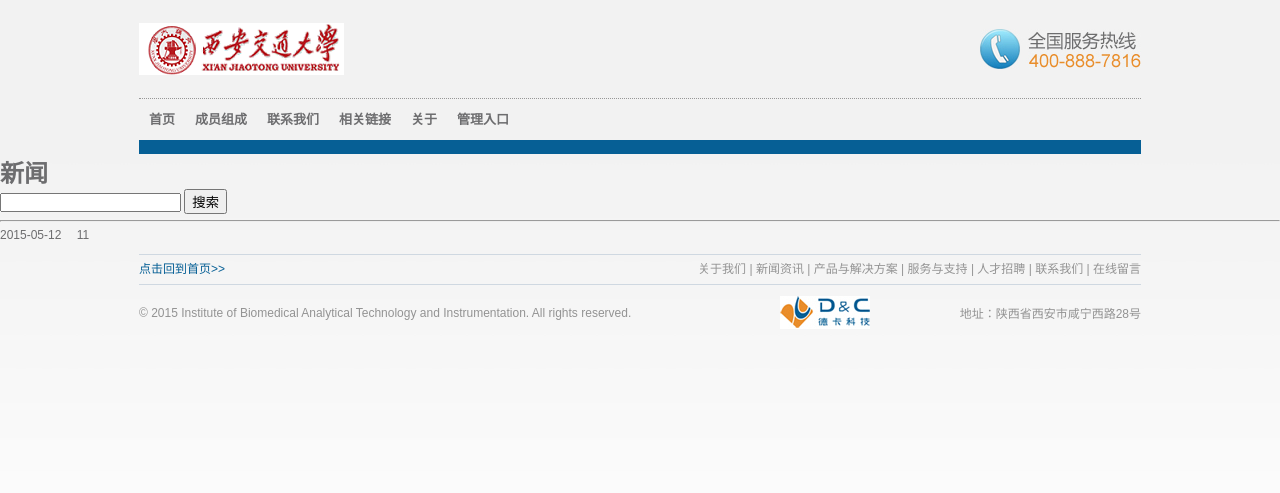
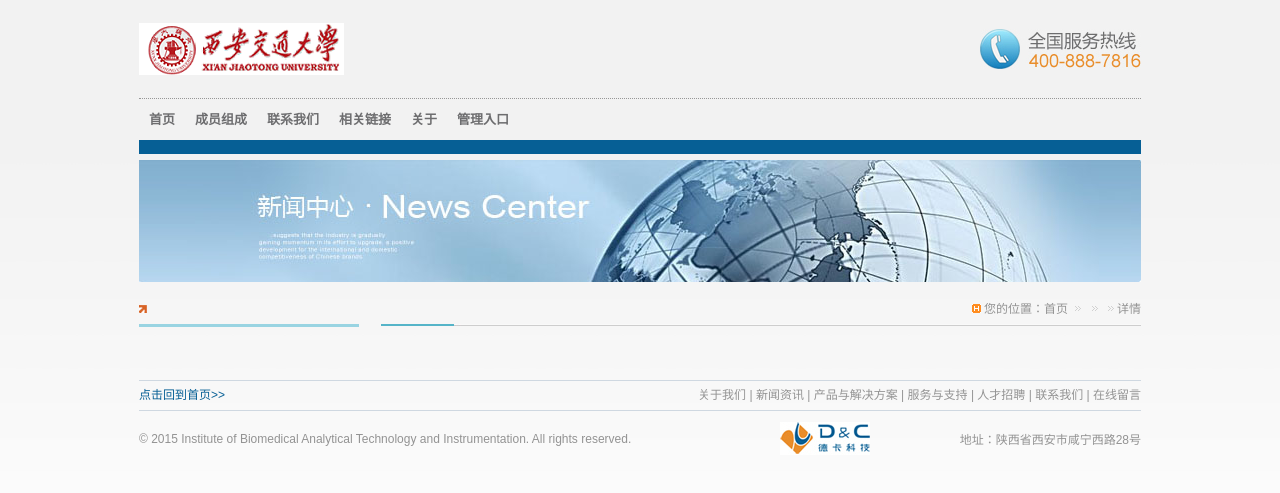
Before and after one commit to whypro/ibati, a Flask app: template ibati/templates/post/post-detail.html in a window 1280 px wide. Shown: the top 493 px of the page. Run offline with Flask 2, Linux system fonts and the light colour scheme; the template is opened without the code that fills it, so the values that code supplies are empty.

Commit message:
Add pagination Modify menu

```diff
--- a/ibati/config.py
+++ b/ibati/config.py
@@ -27,3 +27,5 @@ class Config(object):
 
     # Flask-Uploads
     UPLOADS_DEFAULT_DEST = os.path.realpath('uploads')
+
+    POSTS_PER_PAGE = 10
--- a/ibati/models/account.py
+++ b/ibati/models/account.py
@@ -1,5 +1,6 @@
 # -*- coding: utf-8 -*-
 # from __future__ import unicode_literals
+import hashlib
 from flask.ext.login import UserMixin
 from ibati.extensions import db
 
--- a/ibati/templates/post/post-detail.html
+++ b/ibati/templates/post/post-detail.html
@@ -1,156 +1,61 @@
 {% extends 'base.html' %}
 {% block title %}西安交通大学生物医学分析技术与仪器研究所{% endblock %}
 {% block content %}
+	<div class="banner" style="margin-top:6px"><img src="{{ url_for('static', filename='images/ban6.jpg') }}" width="1002" height="122" /></div>
 
-        <!-- Page Title -->
-		<div class="section section-breadcrumbs">
-			<div class="container">
-				<div class="row">
-					<div class="col-md-12">
-						<h1>新闻</h1>
-					</div>
-				</div>
-			</div>
-		</div>
+    <div class="aboutz">
+        <div class="aboutzleft">
+            <div class="aboutzleftdao">
+                <table width="100%" border="0" cellspacing="0" cellpadding="0" height="30">
+                    <tr>
+                        <td width="6%"><img src="{{ url_for('static', filename='images/li.jpg') }}" width="8" height="8" /></td>
+                        <td width="94%">{{ category.cname }} <font class="wen3">{{ category.name.capitalize() }}</font></td>
+                    </tr>
+                </table>
+            </div>
+            <div class="aboutzleftmeun">
+                <ul>
+                    {% for label in category.labels %}
+                        <li{% if label_active == label.name %} class="active"{% endif %}><a title="{{ label.name }}" href="{{ url_for('post.index', category=category.name, label=label.name) }}">{{ label.cname }}</a></li>
+                    {% endfor %}
+                </ul>
+            </div>
+        </div>
+        <!--left-->
+        <div class="aboutrig">
+            <div class="aboutrigdao">
+                <table width="100%" border="0" cellspacing="0" cellpadding="0">
+                    <tr>
+                        <td width="2%">
+                            {% if label %}
+                            <img src="{{ url_for('static', filename='images/li2.jpg') }}" width="11" height="11" />
+                            {% endif %}
+                        </td>
+                        <td width="36%">
+                            {% if label %}
+                            <font class="wen4">{{ label.cname }}</font>
+                            {% endif %}
+                        </td>
+                        <td width="62%" align="right">
+                            <div align="right" class="wz004">
+                                <img src="{{ url_for('static', filename='images/index_21.jpg') }}" /> 您的位置：<a href="{{ url_for('home.index') }}">首页</a>
+                                <img src="{{ url_for('static', filename='images/jiao.gif') }}" /><a href="{{ url_for('post.index', category=category.name) }}">{{ post.category.cname }}</a>
+                                <img src="{{ url_for('static', filename='images/jiao.gif') }}" /><a href="{{ url_for('post.index', category=category.name, label=post.label.name) }}">{{ post.label.cname }}</a>
+                                <img src="{{ url_for('static', filename='images/jiao.gif') }}" />详情
+                            </div>
+                       </td>
+                    </tr>
+                </table>
+            </div>
+            <div class="left"><img src="{{ url_for('static', filename='images/rigxian.jpg') }}" /></div>
+            <div class="aboutrignei">
+            	<h4 style="text-align: center; line-height:40px; color:#dd2d20; font-size:20px">{{ post.title }}</h4>
+            	<div style="text-align: right;"><span>{{ post.create_date.strftime('%Y-%m-%d') }}</span></div>
+            	<div>
+            		{{ post.content|safe }}
+            	</div>
+        	</div>
+    	</div>
+    	<div class="both"></div>
 
-        <div class="section">
-	    	<div class="container">
-				<div class="row">
-					<!-- Sidebar -->
-					<div class="col-sm-3 blog-sidebar">
-						<form>
-							<div class="input-group">
-								<input class="form-control input-md" id="appendedInputButtons" type="text">
-								<span class="input-group-btn">
-									<button class="btn btn-md" type="button">搜索</button>
-								</span>
-							</div>
-						</form>
-						<hr />
-						<ul class="nav nav-pills nav-stacked">
-							{% for label in category.labels %}
-                            <li{% if label_active == label.name %} class="active"{% endif %}><a href="{{ url_for('post.index', category=category.name, label=label.name) }}">{{ label.cname }}</a></li>
-                            {% endfor %}
-						</ul>
-					</div>
-					<!-- End Sidebar -->
-					<div class="col-sm-9">
-						<div class="blog-post blog-single-post">
-							<div class="single-post-title">
-								<h3>{{ post.title }}</h3>
-							</div>
-							<div class="single-post-info">
-								<i class="glyphicon glyphicon-time"></i>2015-05-12&emsp;
-								<a href="#" title="Show Comments"><i class="glyphicon glyphicon-comment"></i>11</a>
-							</div>
-							{#
-							<div class="single-post-image">
-								<img src="../../static/img/blog-large.jpg" alt="Post Title">
-							</div>
-							#}
-							<div class="single-post-content">
-								{{ post.content }}
-							</div>
-							{#
-							<!-- Comments -->
-							<div class="post-coments">
-								<h4>Comments (53)</h4>
-								<ul class="post-comments">
-									<li>
-										<div class="comment-wrapper">
-											<div class="comment-author"><img src="../../static/img/user1.jpg" alt="User Name"> User Name</div>
-											<p>
-												Morbi eleifend congue elit nec sagittis. Praesent aliquam lobortis tellus, nec consequat massa ornare vitae. Ut fermentum justo vel venenatis eleifend. Fusce id magna eros. Interdum et malesuada fames ac ante ipsum primis in faucibus.
-											</p>
-											<!-- Comment Controls -->
-											<div class="comment-actions">
-												<span class="comment-date">June 10th, 2013 3:16 pm</span>
-												<a href="#" data-toggle="tooltip" data-original-title="Vote Up" class="show-tooltip"><i class="glyphicon glyphicon-thumbs-up"></i></a>
-												<a href="#" data-toggle="tooltip" data-original-title="Vote Down" class="show-tooltip"><i class="glyphicon glyphicon-thumbs-down"></i></a>
-												<span class="label label-success">+8</span>
-												<a href="#" class="btn btn-micro btn-grey comment-reply-btn"><i class="glyphicon glyphicon-share-alt"></i> Reply</a>
-											</div>
-										</div>
-									</li>
-									<li>
-										<ul>
-											<li>
-												<div class="comment-wrapper">
-													<div class="comment-author"><img src="../../static/img/user2.jpg" alt="User Name"> User Name</div>
-													<p>
-														Vivamus euismod elit ac libero facilisis tristique. Duis mollis non ligula vel tincidunt. Nulla consectetur libero id nunc ornare, vel vulputate tellus mollis. Sed quis nulla magna.
-													</p>
-													<!-- Comment Controls -->
-													<div class="comment-actions">
-														<span class="comment-date">June 10th, 2013 3:16 pm</span>
-														<a href="#" data-toggle="tooltip" data-original-title="Vote Up" class="show-tooltip"><i class="glyphicon glyphicon-thumbs-up"></i></a>
-														<a href="#" data-toggle="tooltip" data-original-title="Vote Down" class="show-tooltip"><i class="glyphicon glyphicon-thumbs-down"></i></a>
-														<span class="label label-danger">-2</span>
-														<a href="#" class="btn btn-micro btn-grey comment-reply-btn"><i class="glyphicon glyphicon-share-alt"></i> Reply</a>
-													</div>
-												</div>
-											</li>
-										</ul>
-									</li>
-									<li>
-										<div class="comment-wrapper">
-											<div class="comment-author"><img src="../../static/img/user5.jpg" alt="User Name"> User Name</div>
-											<p>
-												Lorem ipsum dolor sit amet, consectetur adipiscing elit. Sed vel magna lectus.
-											</p>
-											<!-- Comment Controls -->
-											<div class="comment-actions">
-												<span class="comment-date">June 10th, 2013 3:16 pm</span>
-												<a href="#" data-toggle="tooltip" data-original-title="Vote Up" class="show-tooltip"><i class="glyphicon glyphicon-thumbs-up"></i></a>
-												<a href="#" data-toggle="tooltip" data-original-title="Vote Down" class="show-tooltip"><i class="glyphicon glyphicon-thumbs-down"></i></a>
-												<span class="label label-success">+8</span>
-												<a href="#" class="btn btn-micro btn-grey comment-reply-btn"><i class="glyphicon glyphicon-share-alt"></i> Reply</a>
-											</div>
-										</div>
-									</li>
-								</ul>
-								<!-- Pagination -->
-								<div class="pagination-wrapper ">
-									<ul class="pagination pagination-sm">
-										<li class="disabled"><a href="#">Previous</a></li>
-										<li class="active"><a href="#">1</a></li>
-										<li><a href="#">2</a></li>
-										<li><a href="#">3</a></li>
-										<li><a href="#">4</a></li>
-										<li><a href="#">5</a></li>
-										<li><a href="#">Next</a></li>
-									</ul>
-								</div>
-								<!-- Comments Form -->
-								<h4>Leave a Comment</h4>
-								<div class="comment-form-wrapper">
-									<form class="">
-				        				<div class="form-group">
-				        				 	<label for="comment-name"><i class="glyphicon glyphicon-user"></i> <b>Your name</b></label>
-											<input class="form-control" id="comment-name" type="text" placeholder="">
-										</div>
-										<div class="form-group">
-											<label for="comment-email"><i class="glyphicon glyphicon-envelope"></i> <b>Your Email</b></label>
-											<input class="form-control" id="comment-email" type="text" placeholder="">
-										</div>
-										<div class="form-group">
-											<label for="comment-message"><i class="glyphicon glyphicon-comment"></i> <b>Your Message</b></label>
-											<textarea class="form-control" rows="5" id="comment-message"></textarea>
-										</div>
-										<div class="form-group">
-											<button type="submit" class="btn btn-large pull-right">Send</button>
-										</div>
-										<div class="clearfix"></div>
-				        			</form>
-								</div>
-								<!-- End Comment Form -->
-							</div>
-							<!-- End Comments -->
-							#}
-						</div>
-					</div>
-					<!-- End Blog Post -->
-				</div>
-			</div>
-	    </div>
 {% endblock %}
```
Also changed, not shown: ibati/templates/post/posts.html (+23 -65 lines), ibati/views/admin.py (+30 -20 lines), ibati/views/post.py (+11 -7 lines), ibati/templates/admin/add.html (renamed from ibati/templates/admin/index.html).
